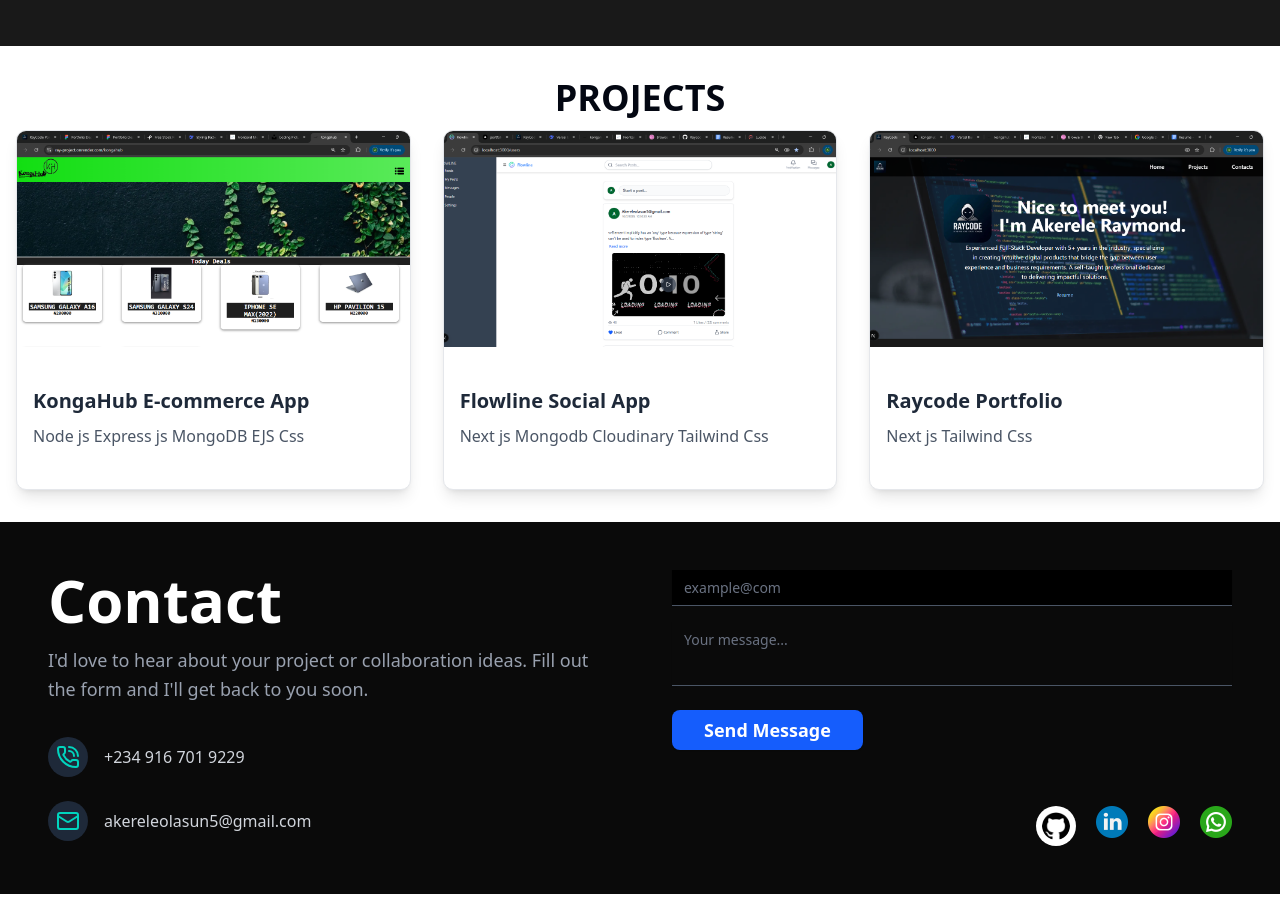
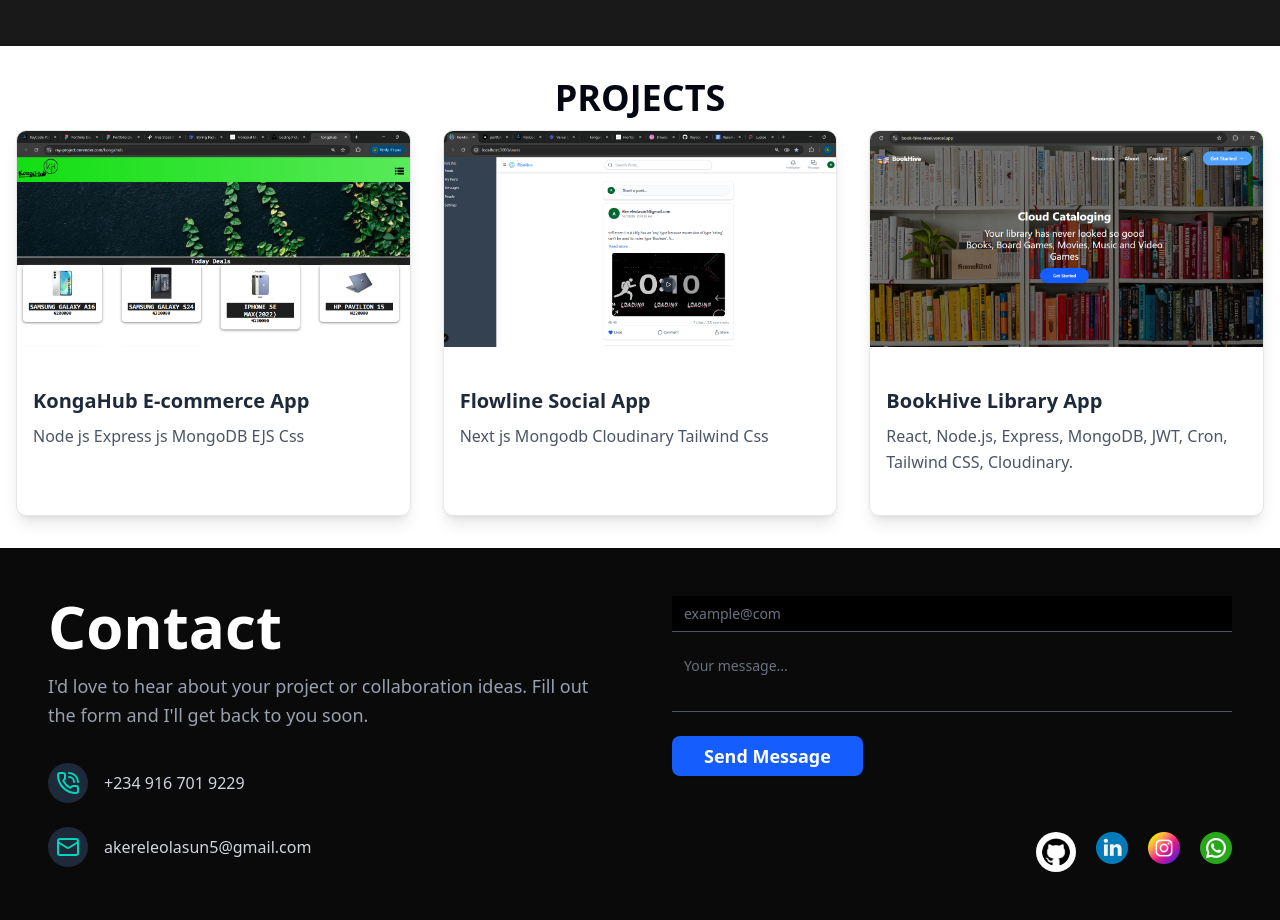
Before and after one commit to Raycode-03/portfolio, a Next.js app: page / in a window 1280 px wide. Shown: the part 1400-2320 px from the top of the page. Before the commit the page ends 2294 px from the top, so only its background shows below. Built offline with nearby package versions, Linux system fonts and the light colour scheme.

Commit message:
new work

```diff
--- a/components/work.jsx
+++ b/components/work.jsx
@@ -19,11 +19,11 @@ function Work() {
       github_link: "https://github.com/Raycode-03/Social-app",
     },
     {
-      title: "Raycode Portfolio",
-      description: "Next js Tailwind Css",
-      image: "/images/Raycodeportfolio.png",
-      github_link: "https://github.com/Raycode-03/portfolio",
-      live_link: "https://portfolio-eight-azure-xdb4q5r3eo.vercel.app/",
+      title: "BookHive Library App",
+      description: "React, Node.js, Express, MongoDB, JWT, Cron, Tailwind CSS, Cloudinary.",
+      image: "/images/BookHive.png",
+      github_link: "https://github.com/Raycode-03/BookHive",
+      live_link: "https://book-hive-steel.vercel.app/",
     },
   ]
 
```
Also changed, not shown: public/images/BookHive.png (added).
